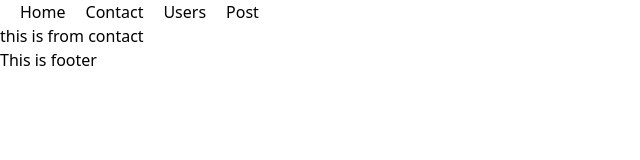
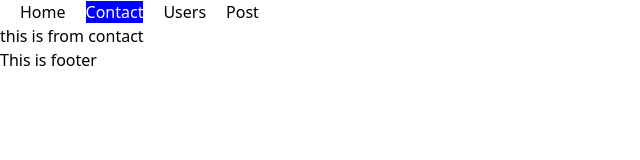
Before and after one commit to yousof-ali/react-routing, a React (Vite) app: page /contact in a window 1280 px wide. Shown: the top 160 px of the page, without its empty margins (0-640 px from the left). Built offline with nearby package versions, Linux system fonts and the light colour scheme.

Commit message:
usenavigation

```diff
--- a/src/component/nav/Nav.jsx
+++ b/src/component/nav/Nav.jsx
@@ -1,17 +1,21 @@
-import { Link, Outlet } from "react-router-dom";
+import { NavLink, Outlet, useNavigation } from "react-router-dom";
 import Footer from "../footer/Footer";
 import "./nav.css"
 
 const Nav = () => {
+    const navigation = useNavigation()
     return (
         <div>
             <ul>
-                <Link to={"home"}>Home</Link>
-                <Link to={"contact"}>Contact</Link>
-                <Link to={"users"}>Users</Link>
-                <Link to={"post"}>Post</Link>
+                <NavLink to={"home"}>Home</NavLink>
+                <NavLink to={"contact"}>Contact</NavLink>
+                <NavLink to={"users"}>Users</NavLink>
+                <NavLink to={"post"}>Post</NavLink>
             </ul>
-            <Outlet></Outlet>
+            {
+                navigation.state === "loading"? <p>Loading..............</p> :<Outlet></Outlet>
+            }
+
             <Footer></Footer>
         </div>
     );
--- a/src/component/nav/nav.css
+++ b/src/component/nav/nav.css
@@ -1,3 +1,7 @@
 ul a{
     margin-left: 20px;
 }
+ul a.active{
+    background-color: blue;
+    color:white
+}
--- a/src/component/notFound/NotFound.jsx
+++ b/src/component/notFound/NotFound.jsx
@@ -3,10 +3,11 @@ import { Link, useRouteError } from 'react-router-dom';
 
 const NotFound = () => {
     const error = useRouteError();
+    console.log(error)
     return (
         <div>
-            <h1>oppps</h1>
-            <p>{error.status || error.statusText}</p>
+            <h1>oooops</h1>
+            <p>{error.error.message || error.statusText}</p>
 
             {
                 error.status === 404 && <div>
```
